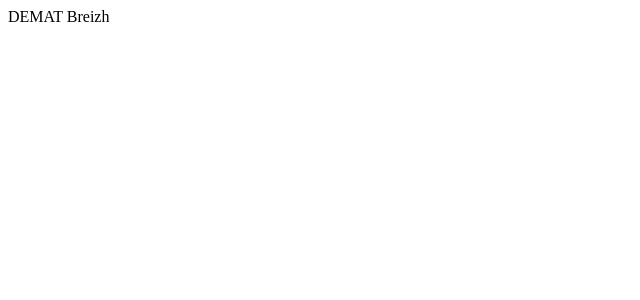
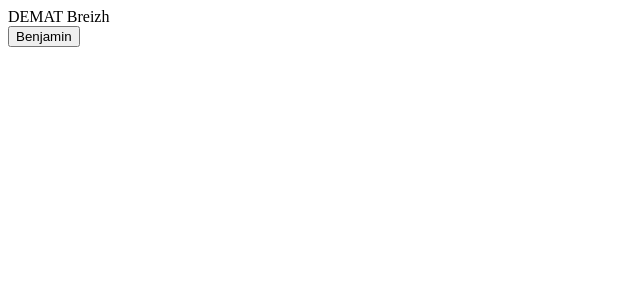
Before and after one commit to ttournesol2000/tjs_2025, a React (Vite) app: page / in a window 1280 px wide. Shown: the top 300 px of the page, without its empty margins (0-640 px from the left). Built offline with nearby package versions, Linux system fonts and the light colour scheme.

Commit message:
Add simpleprops handling

```diff
--- a/src/components/App/App.tsx
+++ b/src/components/App/App.jsx
@@ -1,8 +1,13 @@
 import './App.css'
+import Button from '../ui/Button/Button'
 
 const App=() => {
   return (
+    <>
     <div>DEMAT Breizh</div>
+    <Button value="Benjamin" />
+    </>
+
   )
 }
 
--- /dev/null
+++ b/src/components/ui/Button/Button.jsx
@@ -0,0 +1,13 @@
+import React from "react";
+import "./Button.css";
+
+const Button = (props) => {
+  console.trace(props);
+  return (
+    <button className="Button" data-testid="Button">
+      {props.value}
+    </button>
+  );
+};
+
+export default Button;
```
Also changed, not shown: src/components/ui/Button/Button.js (deleted, +0 -12 lines).
